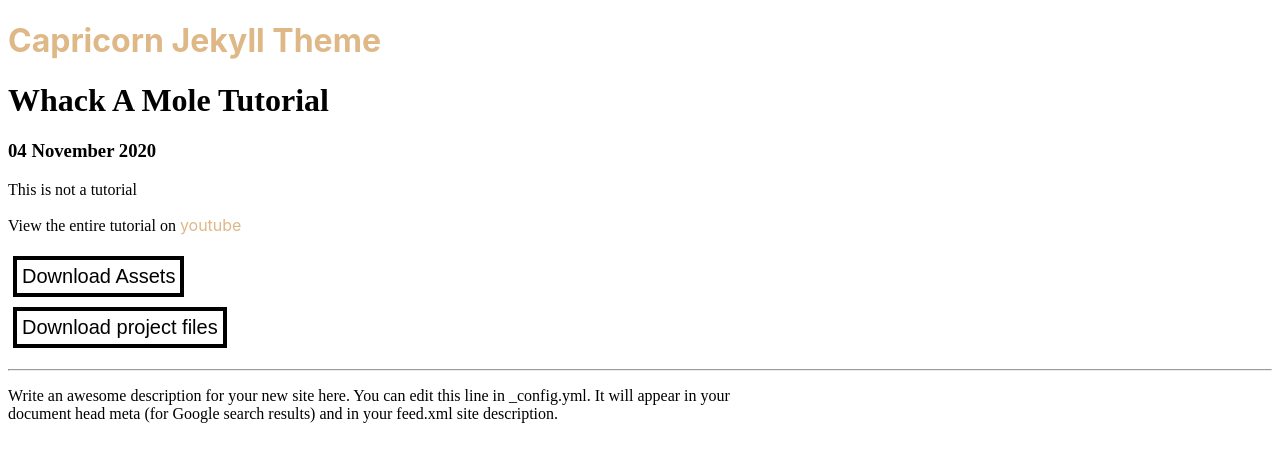
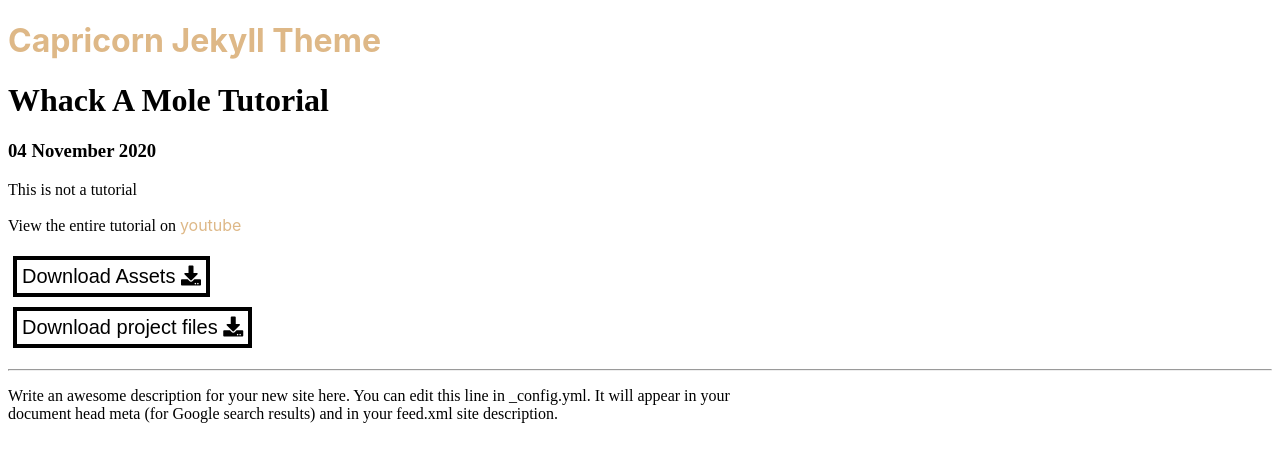
Before and after one commit to NrdyBhu1/capricorn-jekyll-theme, a Jekyll site: the page built from _posts/2020-11-04-whack-a-mole-tutorial.md, in a window 1280 px wide. Shown: the top 462 px of the page. Built offline with Jekyll 4.4.1, drawn with Linux system fonts in a browser that asks for light colours.

Commit message:
Update header.html

```diff
--- a/_includes/header.html
+++ b/_includes/header.html
@@ -1,5 +1,7 @@
 <head>
     <title>{{ page.title }}</title>
+    <link rel="stylesheet" href="https://cdnjs.cloudflare.com/ajax/libs/font-awesome/5.15.1/css/all.min.css" integrity="sha512-+4zCK9k+qNFUR5X+cKL9EIR+ZOhtIloNl9GIKS57V1MyNsYpYcUrUeQc9vNfzsWfV28IaLL3i96P9sdNyeRssA==" crossorigin="anonymous" />
+    <script src="https://cdnjs.cloudflare.com/ajax/libs/jquery/3.5.1/jquery.min.js" integrity="sha512-bLT0Qm9VnAYZDflyKcBaQ2gg0hSYNQrJ8RilYldYQ1FxQYoCLtUjuuRuZo+fjqhx/qtq/1itJ0C2ejDxltZVFg==" crossorigin="anonymous"></script>
     <link rel="stylesheet" href="{{ '/css/style.css'| absolute_url }}">
     <link rel="shortcut icon" href="{{ site.favicon | absolute_url }}" type="image/x-icon">
     <h1><a href="{{ '/' | prepend: site.baseurl | prepend: site.url }}">{{ site.title }}</a></h1>
```
